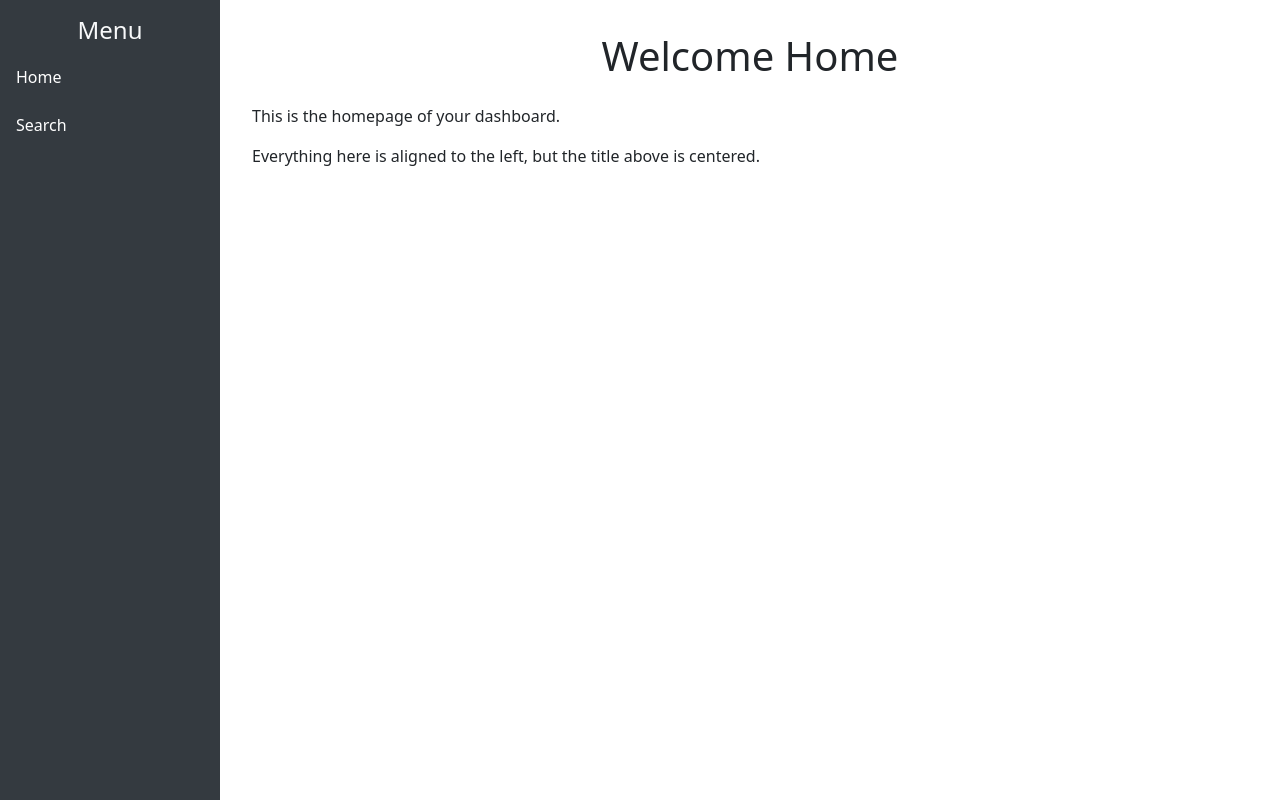
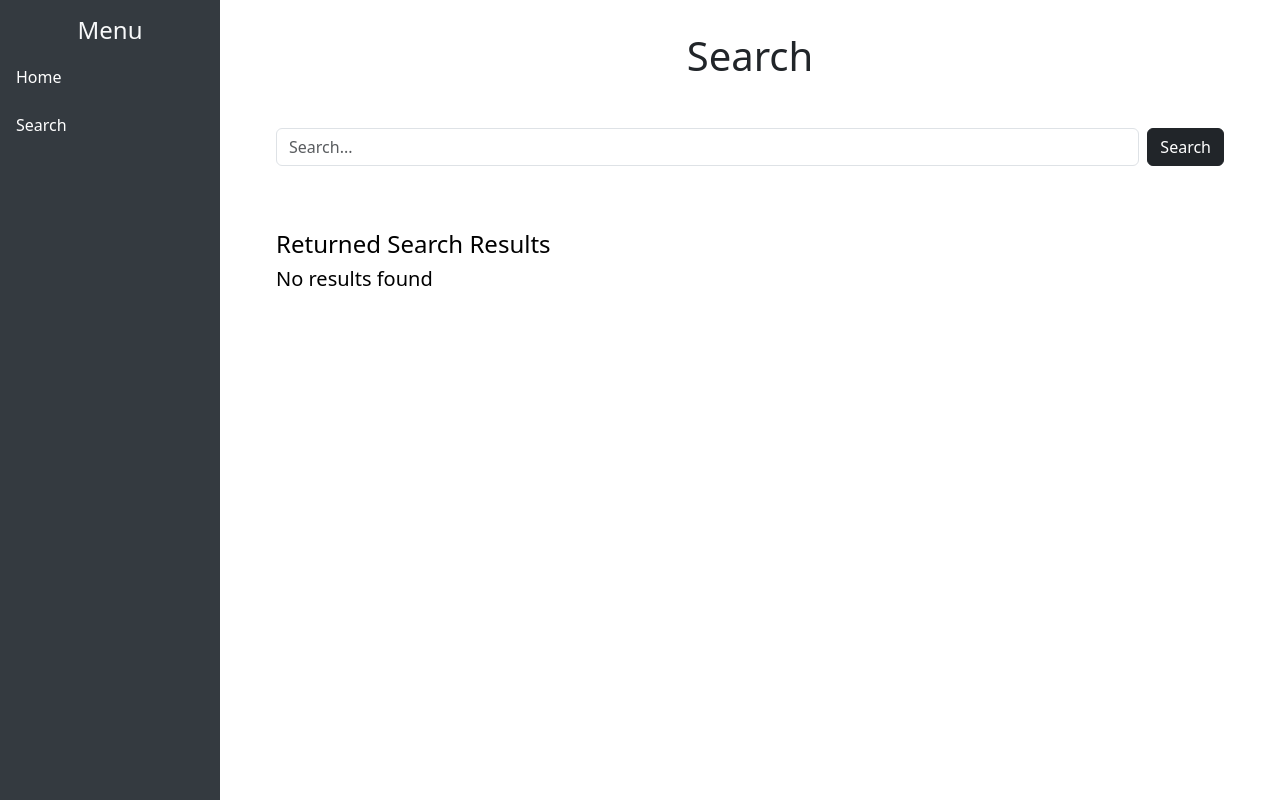
Before and after one commit to Thetvdh/privex, a Flask app: page /search in a window 1280 px wide. Run offline with Flask 3, Linux system fonts and the light colour scheme.

Commit message:
Created search page with search functionality built

```diff
--- a/app.py
+++ b/app.py
@@ -1,12 +1,17 @@
 from flask import Flask, render_template, request, redirect, url_for, session, flash
-
+import re
 import datetime
+import secrets
 
 app = Flask(__name__)
-
+app.secret_key = secrets.token_hex(64)
 @app.route('/')
 
 def home():  # put application's code here
+
+    # temporary session setter
+    session["username"] = "admin"
+    session["is_admin"] = True # change when testing different features
     return redirect(url_for('search'))
 
 @app.route('/login', methods=['GET', 'POST'])
@@ -15,7 +20,22 @@ def login():
 
 @app.route("/search", methods=['GET', 'POST'])
 def search():
-    return render_template("search.html")
+
+    test_data = {
+        "WINSERVFYP.FYP.LOC": "1",
+        "LINSERVFYP.FYP.LOC": "2",
+        "FYPDC.FYP.LOC": "3"
+    }
+
+    if request.method == "GET":
+        return render_template("search.html")
+    query = request.form.get("query")
+    r = re.compile(query, re.IGNORECASE)
+    search_results = [(key, value) for key, value in test_data.items() if r.search(key)]
+    if len(search_results) == 0:
+        search_results = False
+
+    return render_template("search.html", search_results=search_results)
 
 @app.route('/logout')
 def logout():
@@ -25,6 +45,7 @@ def logout():
 
 @app.route('/computer/<computer_id>', methods=['GET', 'POST'])
 def computer(computer_id):
+
 
     users = ["FYP\\Zythia",
 "FYP\\zythum",
@@ -47,12 +68,20 @@ def computer(computer_id):
             {
                 "username": "FYP\\demoadmin",
                 "start_time": datetime.datetime.now(),
+                "expiry_time": datetime.datetime.now() + datetime.timedelta(hours=4),
                 "reason": "Software upgrade"
             }
         ]
     }
     return render_template("computer_info.html", computer_details=mock_details)
 
+@app.route("/session", methods=['GET', 'POST'])
+def session_manager():
+    if request.method == "POST":
+        reason = request.json.get("reason")
+        print("Reason: ", reason)
+    return "<h1>GET</h1>"
+
 
 if __name__ == '__main__':
     app.run(host='0.0.0.0', port=5000, debug=True)
--- a/templates/search.html
+++ b/templates/search.html
@@ -1,10 +1,34 @@
 {% extends "master.html" %}
+
 {% block content %}
+    <h1 class="text-center mb-4">Search</h1>
 
-    <h1 class="text-center mb-4">Welcome Home</h1>
-    <div class="text-start">
-        <p>This is the homepage of your dashboard.</p>
-        <p>Everything here is aligned to the left, but the title above is centered.</p>
+    <div class="container-fluid">
+        <!-- Search bar block -->
+        <div class="row mb-3">
+            <div class="col-12 p-4 align-content-center" style="background-color: #ffffff; color: white;">
+                <form class="d-flex d" method="post" action="{{ url_for("search") }}">
+                    <input name="query" class="form-control me-2" type="search" placeholder="Search..." aria-label="Search">
+                    <button class="btn btn-dark" type="submit">Search</button>
+                </form>
+            </div>
+        </div>
+
+        <!-- Search results block -->
+        <div class="row">
+            <div class="col-12 p-4" style="background-color: #ffffff; color: black;">
+                <h4>Returned Search Results</h4>
+                <!-- Example result -->
+                {% if search_results %}
+                <ul class="list-group">
+                    {% for result in search_results %}
+                        <li class="list-group-item list-group-item-dark"><a href="{{ url_for("computer", computer_id=result[1]) }}">{{ result[0] }}</a></li>
+                    {% endfor %}
+                </ul>
+                {% else %}
+                <h5>No results found</h5>
+                {% endif %}
+            </div>
+        </div>
     </div>
-
 {% endblock %}
```
